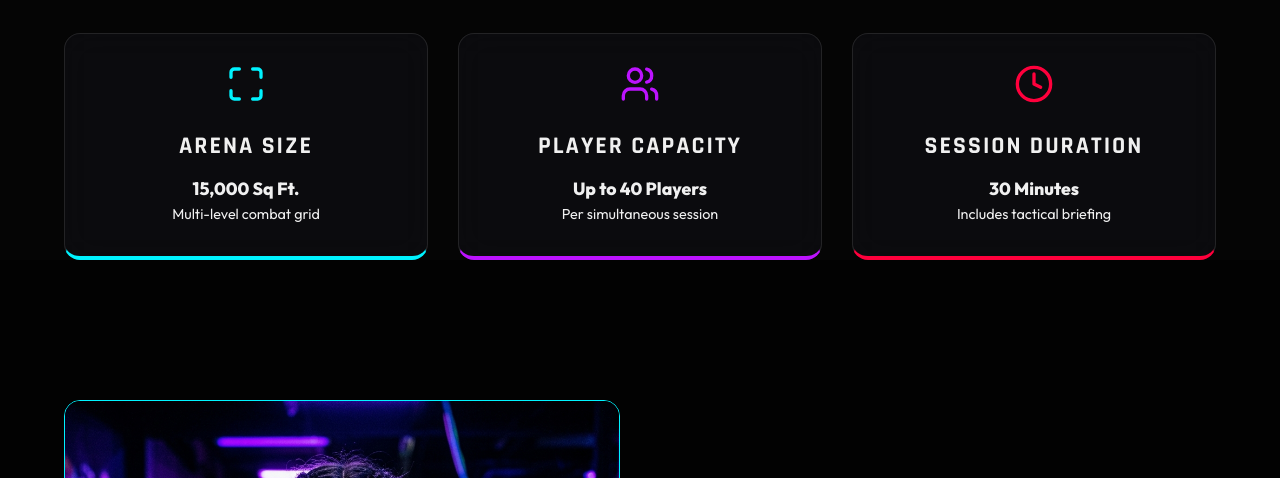
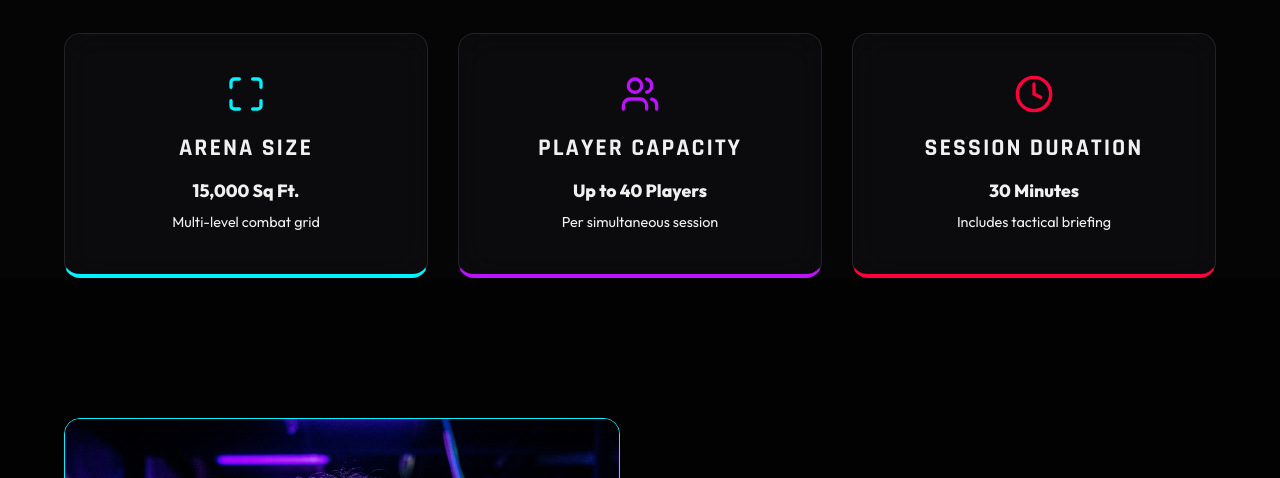
Before and after one commit to HTMLStaticWorks/Laser_Tag_Tactical_Laser_Maze_Arena, a plain HTML site: page about.html in a window 1280 px wide. Shown: the part 747-1225 px from the top of the page. Drawn offline with nearby package versions, Linux system fonts and the light colour scheme.

Commit message:
final commit

```diff
--- a/about.html
+++ b/about.html
@@ -71,23 +71,23 @@
     <section id="arena-specs" style="padding-bottom: 0;">
         <div class="container fade-up">
             <div class="grid-3 text-center">
-                <div class="glass-card" style="border-bottom: 4px solid var(--electric-blue);">
+                <div class="glass-card" style="border-bottom: 4px solid var(--electric-blue); display: flex; flex-direction: column; align-items: center; justify-content: center; padding: 40px 20px;">
                     <i data-lucide="maximize" style="color: var(--electric-blue); width: 40px; height: 40px; margin-bottom: 15px;"></i>
                     <h3 style="font-size: 1.5rem; margin-bottom: 10px;">Arena Size</h3>
-                    <p class="text-muted" style="font-size: 1.1rem; font-weight: bold; color: var(--text-main);">15,000 Sq Ft.</p>
-                    <p class="text-muted" style="font-size: 0.9rem;">Multi-level combat grid</p>
+                    <p class="text-muted" style="font-size: 1.1rem; font-weight: bold; color: var(--text-main); margin-bottom: 5px;">15,000 Sq Ft.</p>
+                    <p class="text-muted" style="font-size: 0.9rem; margin-bottom: 0;">Multi-level combat grid</p>
                 </div>
-                <div class="glass-card" style="border-bottom: 4px solid var(--neon-purple);">
+                <div class="glass-card" style="border-bottom: 4px solid var(--neon-purple); display: flex; flex-direction: column; align-items: center; justify-content: center; padding: 40px 20px;">
                     <i data-lucide="users" style="color: var(--neon-purple); width: 40px; height: 40px; margin-bottom: 15px;"></i>
                     <h3 style="font-size: 1.5rem; margin-bottom: 10px;">Player Capacity</h3>
-                    <p class="text-muted" style="font-size: 1.1rem; font-weight: bold; color: var(--text-main);">Up to 40 Players</p>
-                    <p class="text-muted" style="font-size: 0.9rem;">Per simultaneous session</p>
+                    <p class="text-muted" style="font-size: 1.1rem; font-weight: bold; color: var(--text-main); margin-bottom: 5px;">Up to 40 Players</p>
+                    <p class="text-muted" style="font-size: 0.9rem; margin-bottom: 0;">Per simultaneous session</p>
                 </div>
-                <div class="glass-card" style="border-bottom: 4px solid var(--laser-red);">
+                <div class="glass-card" style="border-bottom: 4px solid var(--laser-red); display: flex; flex-direction: column; align-items: center; justify-content: center; padding: 40px 20px;">
                     <i data-lucide="clock" style="color: var(--laser-red); width: 40px; height: 40px; margin-bottom: 15px;"></i>
                     <h3 style="font-size: 1.5rem; margin-bottom: 10px;">Session Duration</h3>
-                    <p class="text-muted" style="font-size: 1.1rem; font-weight: bold; color: var(--text-main);">30 Minutes</p>
-                    <p class="text-muted" style="font-size: 0.9rem;">Includes tactical briefing</p>
+                    <p class="text-muted" style="font-size: 1.1rem; font-weight: bold; color: var(--text-main); margin-bottom: 5px;">30 Minutes</p>
+                    <p class="text-muted" style="font-size: 0.9rem; margin-bottom: 0;">Includes tactical briefing</p>
                 </div>
             </div>
         </div>
--- a/index.css
+++ b/index.css
@@ -1038,7 +1038,7 @@ input[type="date"]::-webkit-calendar-picker-indicator {
   }
 
 
-  .hero + section {
+  .hero + section:not(#arena-specs) {
     padding-top: 0 !important;
     margin-top: 0 !important;
   }
```
